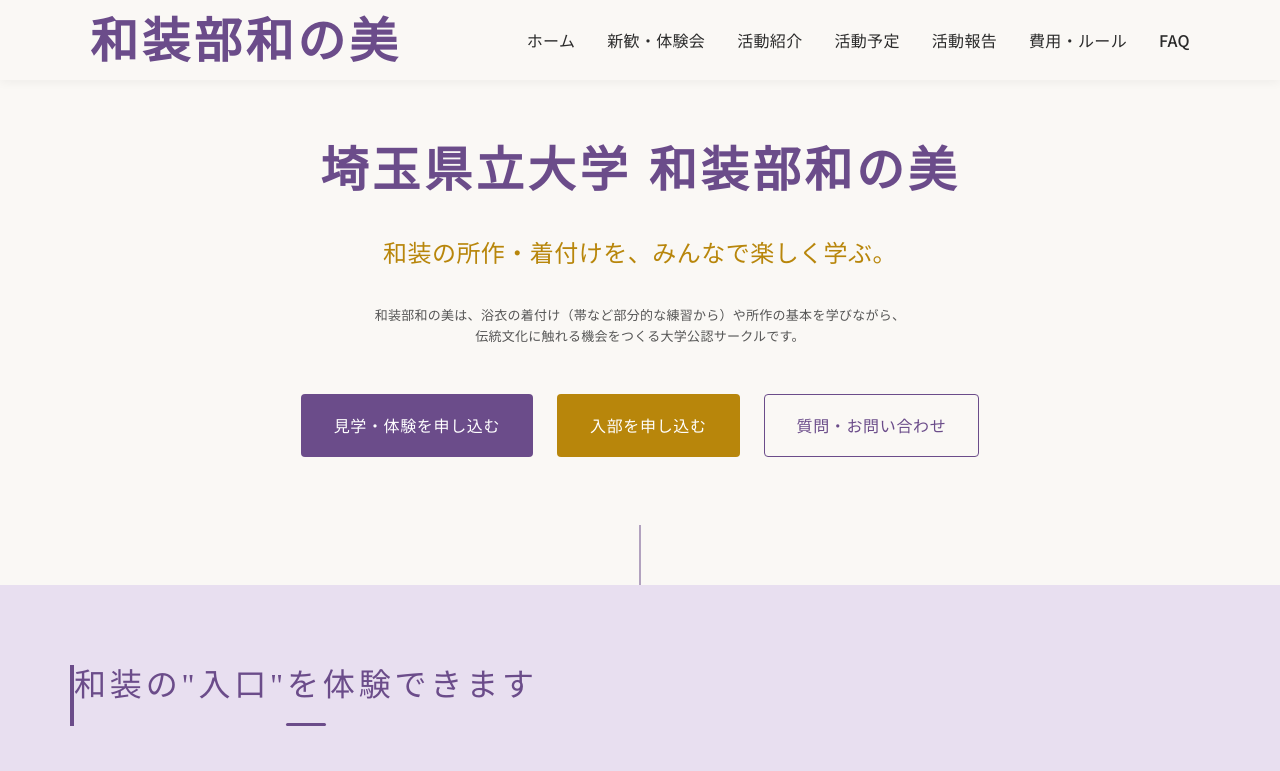
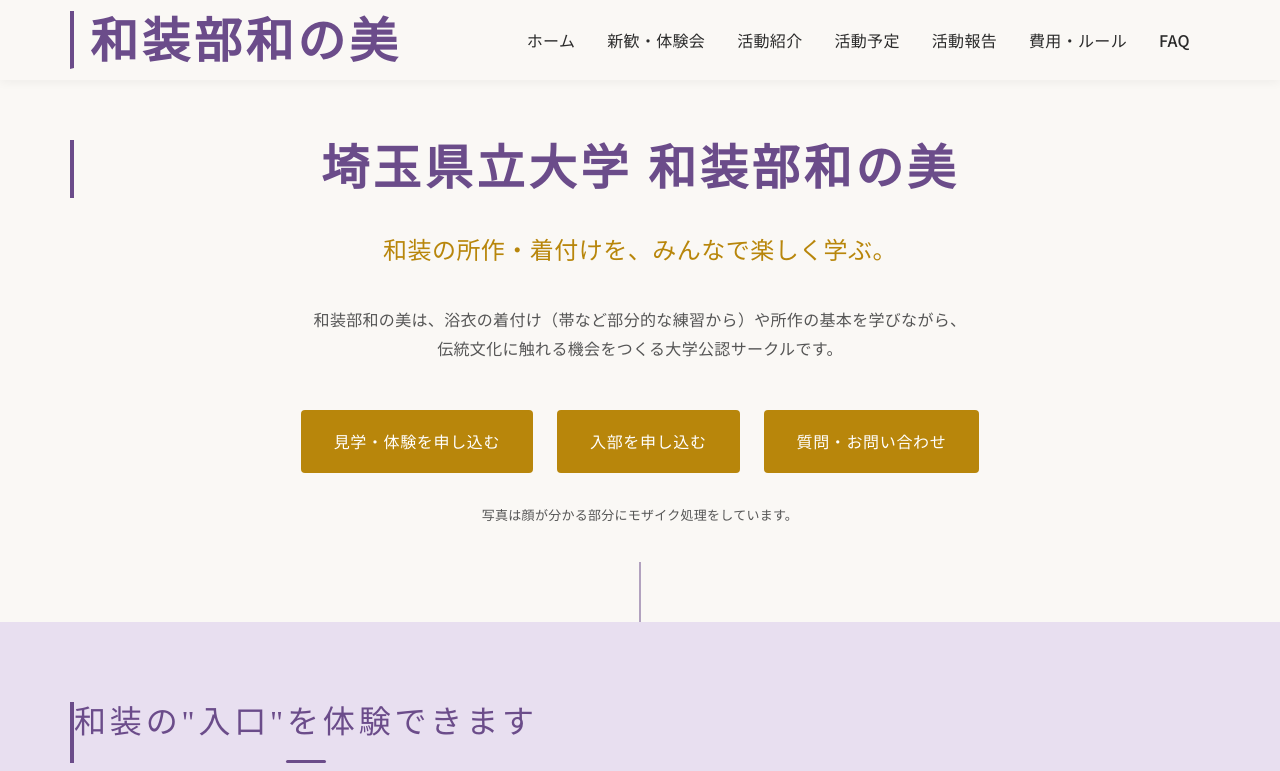
Before and after one commit to wasoubu-wanobi/wasoubu.wanobi, a plain HTML site: page index.html in a window 1280 px wide. Shown: the top 771 px of the page. Drawn offline with Linux system fonts and the light colour scheme; a web font is replaced by a local one.

Commit message:
style: refine hero section typography to Zen Old Mincho & Noto Sans JP

```diff
--- a/css/style.css
+++ b/css/style.css
@@ -57,6 +57,10 @@
   letter-spacing: 0.08em;
   line-height: 1.2;
   color: var(--primary);
+  border-left: 4px solid var(--primary);
+  /* 藤紫の縦ライン */
+  padding-left: 16px;
+  margin-left: -20px;
 }
 
 /* セクション見出し（和モダン格調） */
@@ -85,11 +89,14 @@
 a {
   color: var(--primary);
   text-decoration: none;
-  transition: color 0.3s ease, opacity 0.3s ease;
+  border-bottom: 1px solid transparent;
+  transition: border-color 0.3s ease, color 0.3s ease, opacity 0.3s ease;
 }
 
 a:hover {
   opacity: 0.8;
+  border-bottom: 2px solid var(--accent);
+  /* 金色下線 */
 }
 
 img {
@@ -169,6 +176,24 @@
   text-align: center;
 }
 
+.cta-button {
+  /* 新しく依頼された背景色が和金のCTA共通スタイル */
+  background-color: var(--accent);
+  color: var(--white);
+}
+
+.cta-button:hover {
+  background-color: #997009;
+  color: var(--white);
+}
+
+/* ボタンのホバー時は通常リンクの下線を無効化 */
+.btn:hover,
+button:hover,
+.cta-button:hover {
+  border-bottom: 1px solid transparent;
+}
+
 .btn-primary {
   background-color: var(--primary);
   color: var(--white);
@@ -240,6 +265,12 @@
   font-weight: 500;
   position: relative;
   padding-bottom: 5px;
+  border-bottom: none;
+  /* remove default link border here */
+}
+
+.nav-links li a:hover {
+  border-bottom: none;
 }
 
 .nav-links li a::after {
@@ -300,25 +331,39 @@
 
 .hero h1 {
   margin-bottom: 2rem;
+  font-family: 'Zen Old Mincho', serif;
+  font-weight: 700;
 }
 
 .hero .catch {
   font-size: 1.5rem;
   color: var(--accent);
   margin-bottom: 2rem;
-  font-family: var(--font-serif);
+  font-family: 'Zen Old Mincho', serif;
+  font-weight: 500;
 }
 
-.hero .lead,
+.hero .lead {
+  font-family: var(--font-body);
+  font-weight: 400;
+  /* Noto Sans JP 400 */
+  font-size: 1rem;
+  line-height: 1.8;
+  max-width: 800px;
+  margin: 0 auto 3rem;
+  color: var(--text-light);
+}
+
 .caption,
 .note,
 .small-text {
   font-family: var(--font-body);
   font-weight: 300;
+  /* Noto Sans JP 300 */
   font-size: 13px;
   line-height: 1.6;
   max-width: 800px;
-  margin: 0 auto 3rem;
+  margin: 0 auto;
   color: var(--text-light);
 }
 
@@ -431,11 +476,13 @@
   display: block;
   /* As link */
   color: var(--text-main);
+  border-bottom: none;
 }
 
 .report-card:hover {
   box-shadow: 0 10px 25px rgba(0, 0, 0, 0.1);
   opacity: 1;
+  border-bottom: none;
 }
 
 .report-img {
--- a/index.html
+++ b/index.html
@@ -42,10 +42,11 @@
             <p class="lead">和装部和の美は、浴衣の着付け（帯など部分的な練習から）や所作の基本を学びながら、<br>伝統文化に触れる機会をつくる大学公認サークルです。</p>
 
             <div class="cta-group">
-                <a href="#link-taiken" class="btn btn-primary">見学・体験を申し込む</a>
-                <a href="#link-nyubu" class="btn btn-accent">入部を申し込む</a>
-                <a href="#link-contact" class="btn btn-outline">質問・お問い合わせ</a>
+                <a href="#link-taiken" class="btn cta-button">見学・体験を申し込む</a>
+                <a href="#link-nyubu" class="btn cta-button">入部を申し込む</a>
+                <a href="#link-contact" class="btn cta-button">質問・お問い合わせ</a>
             </div>
+            <p class="note" style="margin-top: 1rem;">写真は顔が分かる部分にモザイク処理をしています。</p>
         </div>
     </section>
 
```
